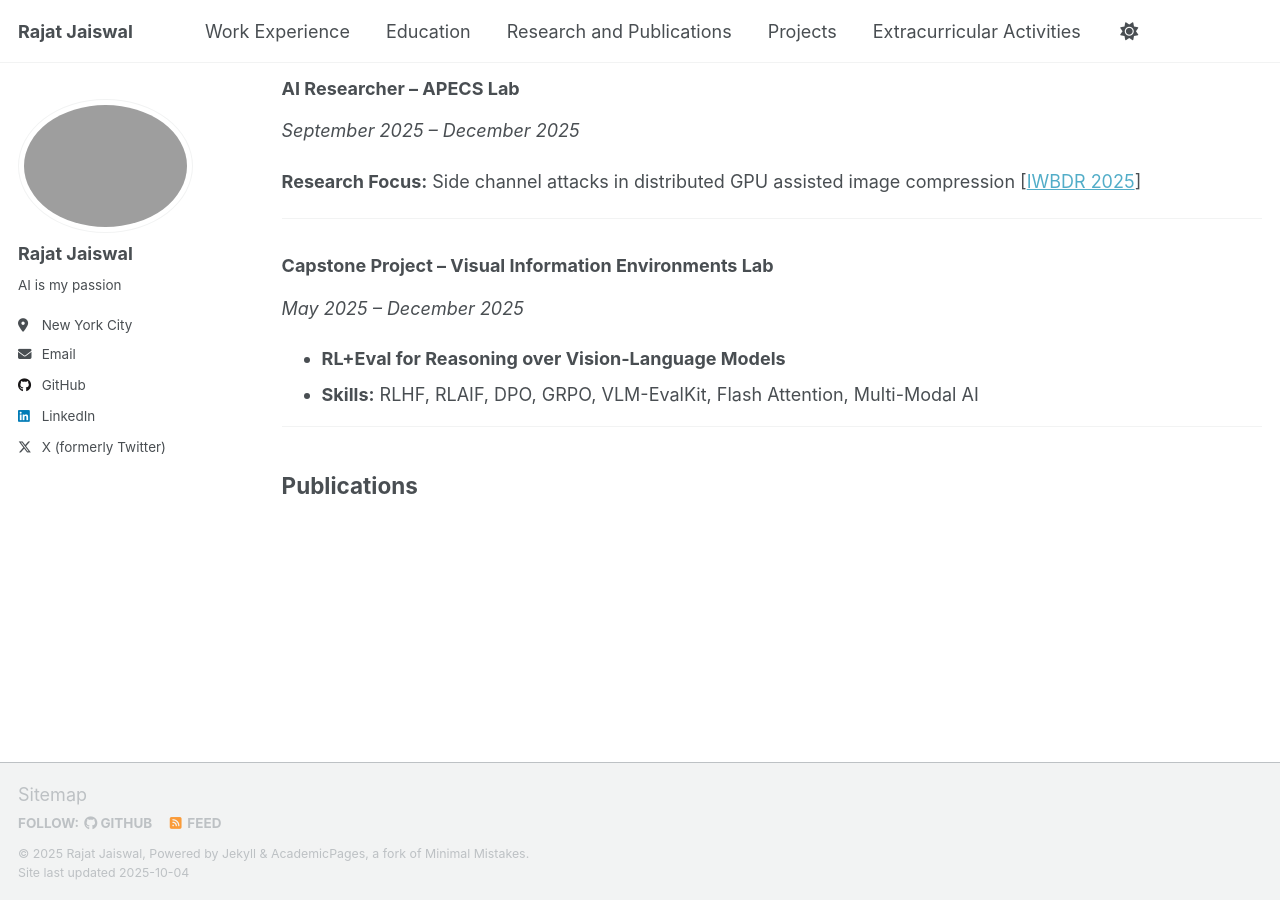
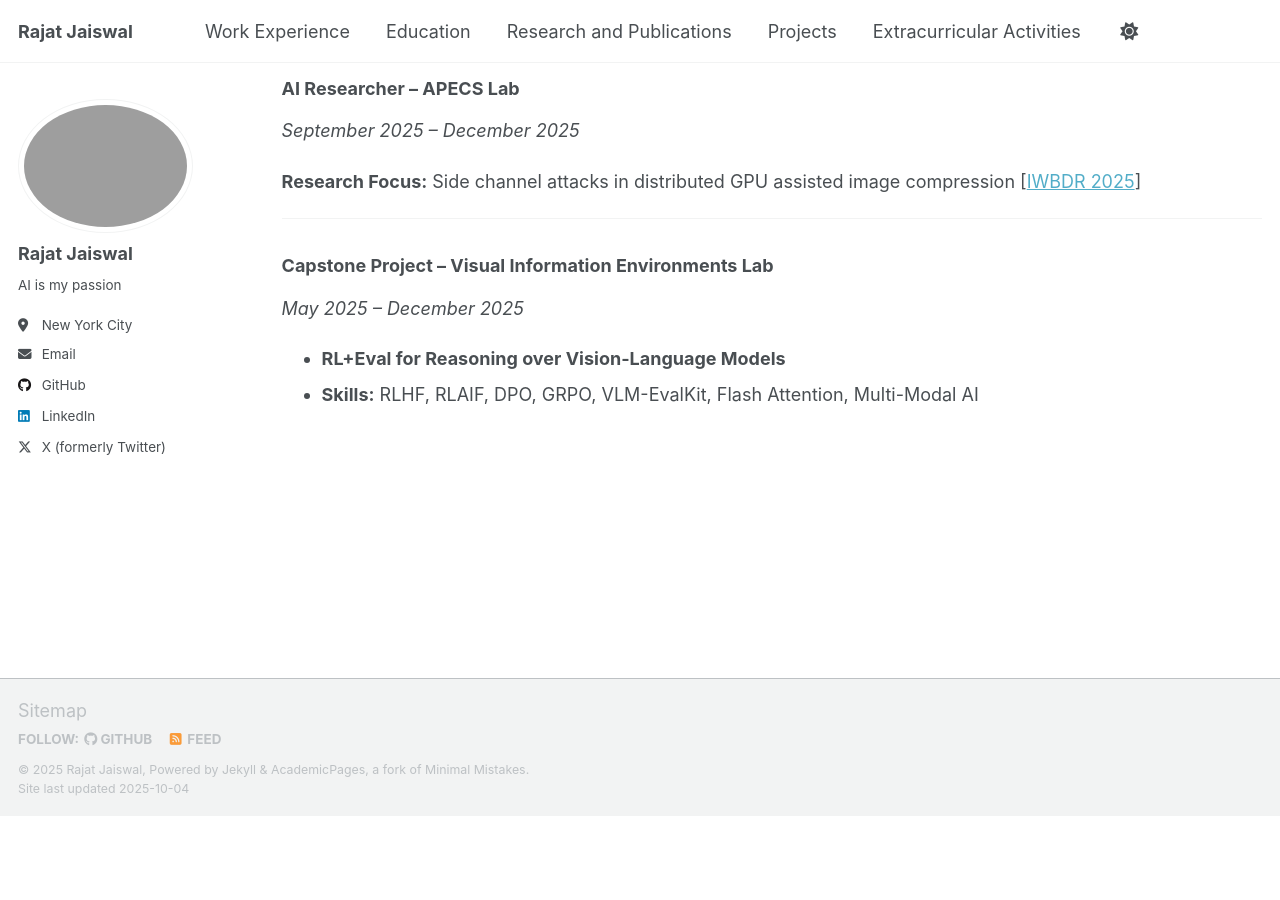
Before and after one commit to onlinerj/onlinerj.github.io, a Jekyll site: the page built from _pages/publications.md, in a window 1280 px wide and 900 px high, scrolled down 935 px. Built offline with Jekyll 4.4.1, drawn with Linux system fonts in a browser that asks for light colours; a script that is not in the unit is left out; after the commit the page ends 1751 px from its top, so only the background shows below that.

Commit message:
Remove separate publications section from research page

```diff
--- a/_pages/publications.md
+++ b/_pages/publications.md
@@ -54,28 +54,3 @@ author_profile: true
 
 - **RL+Eval for Reasoning over Vision-Language Models**
 - **Skills:** RLHF, RLAIF, DPO, GRPO, VLM-EvalKit, Flash Attention, Multi-Modal AI
-
----
-
-## Publications
-
-<!-- New style rendering if publication categories are defined -->
-{% if site.publication_category %}
-  {% for category in site.publication_category  %}
-    {% assign title_shown = false %}
-    {% for post in site.publications reversed %}
-      {% if post.category != category[0] %}
-        {% continue %}
-      {% endif %}
-      {% unless title_shown %}
-        <h3>{{ category[1].title }}</h3>
-        {% assign title_shown = true %}
-      {% endunless %}
-      {% include archive-single.html %}
-    {% endfor %}
-  {% endfor %}
-{% else %}
-  {% for post in site.publications reversed %}
-    {% include archive-single.html %}
-  {% endfor %}
-{% endif %}
```
